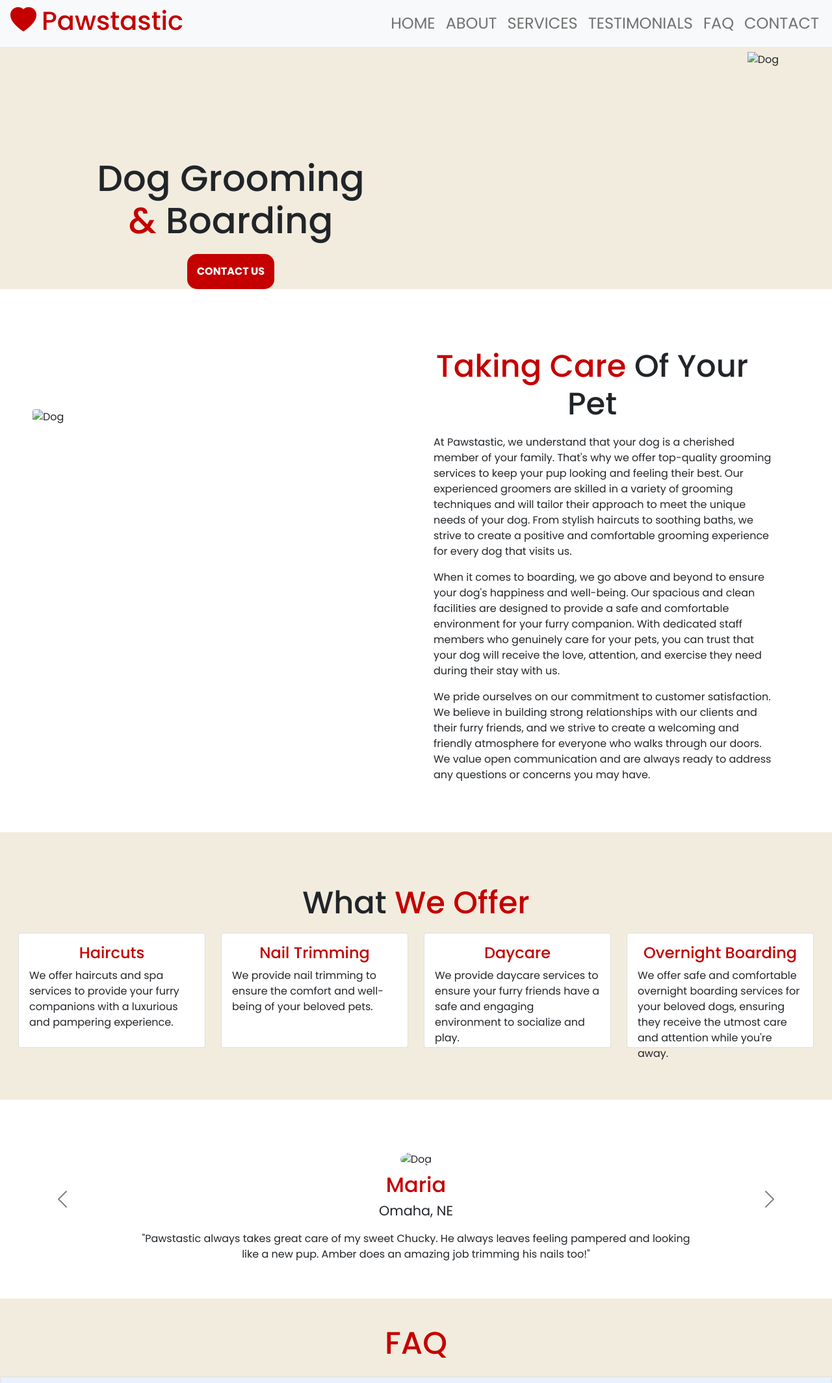
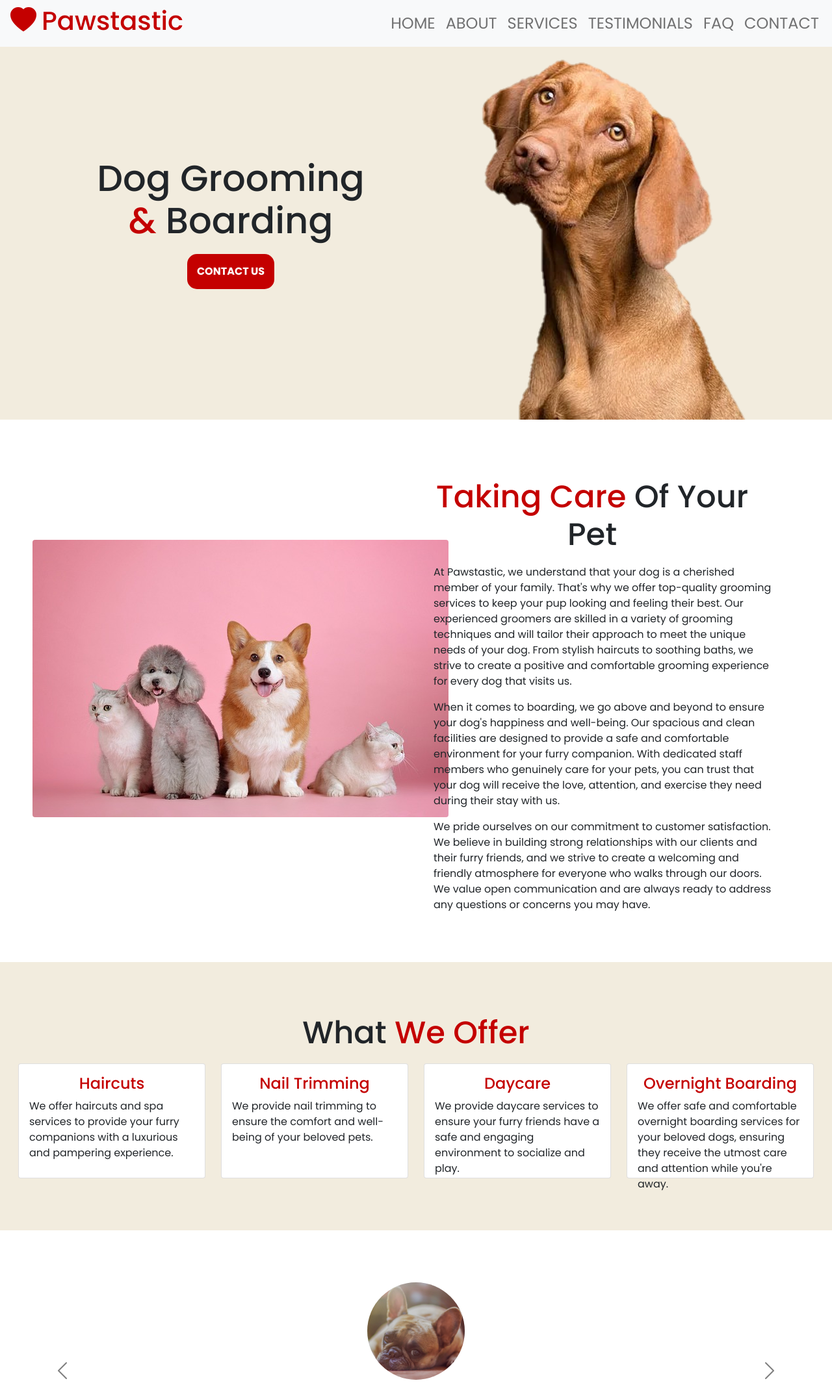
Before and after one commit to purplemiata402/info2311, a plain HTML site: page index.html in a window 1280 px wide. Shown: the top 2129 px of the page at 65% size. Drawn offline with nearby package versions, Linux system fonts and the light colour scheme; files that its build step writes are made by us from their sources.

Commit message:
Update index.html

```diff
--- a/index.html
+++ b/index.html
@@ -46,7 +46,7 @@
           <a href="contact.html">Contact Us</a>
         </div>
         <div class="col-lg-6">
-          <img src="media/dog_action.png"  alt="Dog" class="float-end">
+          <img src="dog_action.png"  alt="Dog" class="float-end">
         </div>
       </div>
     </div>
@@ -58,7 +58,7 @@
     <div class="container-lg" style="margin-left: 50px; padding: 90px 0 60px 0">
       <div class="row content">
         <div class="col-lg-6" style="padding-top: 95px">
-          <img src="media/dogs.jpg" alt="Dog" class="rounded float-start">
+          <img src="dogs.jpg" alt="Dog" class="rounded float-start">
         </div>
         <div class="col-lg-6" id="about-text">
           <h2><span style="color: #c40000">Taking care</span> of your pet</h2>
@@ -152,7 +152,7 @@
   <div id="carouselTestimonials" class="carousel slide text-center carousel-dark" data-mdb-ride="carousel">
     <div class="carousel-inner">
       <div class="carousel-item active">
-        <img class="rounded-circle mb-2" src="media/bulldog.jpg" alt="Dog" style="width: 150px; height: 150px">
+        <img class="rounded-circle mb-2" src="bulldog.jpg" alt="Dog" style="width: 150px; height: 150px">
         <div class="row d-flex justify-content-center">
           <div class="col-lg-8">
             <h5 class="mb-1">Maria</h5>
@@ -166,7 +166,7 @@
         </div>
       </div>
       <div class="carousel-item">
-        <img class="rounded-circle mb-2" src="media/dachshund.jpg" alt="Dog" style="width: 150px; height: 150px">
+        <img class="rounded-circle mb-2" src="dachshund.jpg" alt="Dog" style="width: 150px; height: 150px">
         <div class="row d-flex justify-content-center">
           <div class="col-lg-8">
             <h5 class="mb-1">Ricardo</h5>
@@ -181,7 +181,7 @@
         </div>
       </div>
       <div class="carousel-item">
-        <img class="rounded-circle mb-2" src="media/retriever.jpg" alt="Dog" style="width: 150px; height: 150px">
+        <img class="rounded-circle mb-2" src="retriever.jpg" alt="Dog" style="width: 150px; height: 150px">
         <div class="row d-flex justify-content-center">
           <div class="col-lg-8">
             <h5 class="mb-1">Anya</h5>
```
